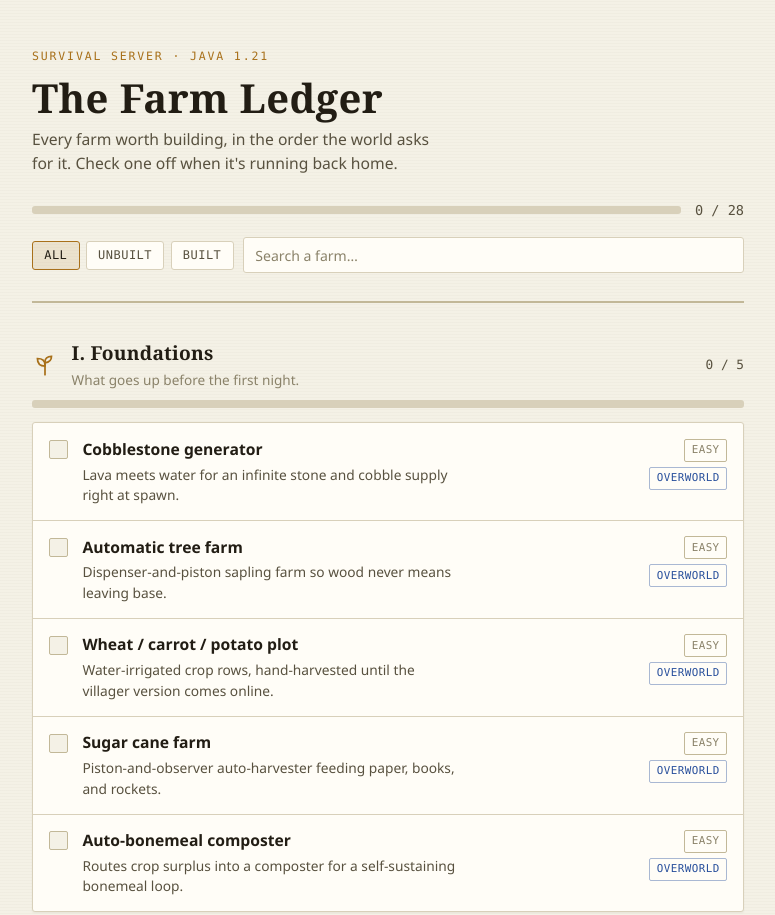
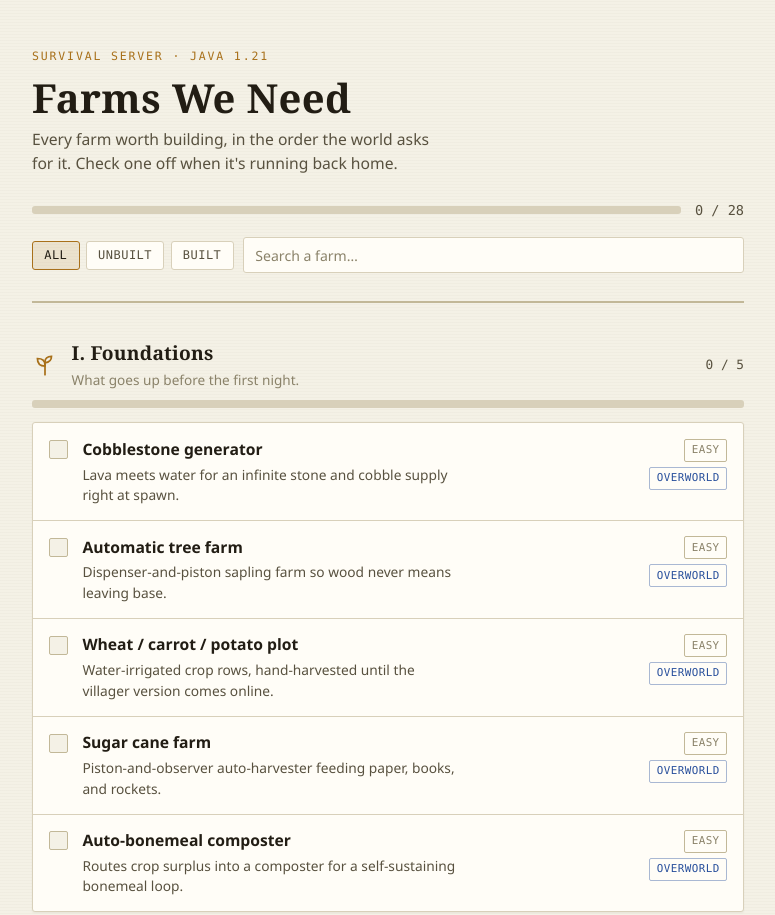
Before and after one commit to BraydoCoder/Minecraft-Code, a plain HTML site: page farm-ledger/index.html in a window 1280 px wide. Shown: the top 915 px of the page, without its empty margins (252-1027 px from the left). Drawn offline with Linux system fonts and the light colour scheme.

Commit message:
Rename Farm Ledger page title to "Farms We Need"
Co-Authored-By: Claude Sonnet 5 <noreply@anthropic.com>

```diff
--- a/farm-ledger/index.html
+++ b/farm-ledger/index.html
@@ -3,7 +3,7 @@
 <head>
 <meta charset="utf-8" />
 <meta name="viewport" content="width=device-width, initial-scale=1" />
-<title>The Farm Ledger — 1.21 Survival Server</title>
+<title>Farms We Need — 1.21 Survival Server</title>
 <meta name="description" content="A checklist of every farm to build on the server, organized by survival progression tier." />
 <style>
   :root {
@@ -405,7 +405,7 @@
   <header class="site-header">
     <div>
       <div class="eyebrow">Survival Server &middot; Java 1.21</div>
-      <h1>The Farm Ledger</h1>
+      <h1>Farms We Need</h1>
       <p class="dek">Every farm worth building, in the order the world asks for it. Check one off when it's running back home.</p>
     </div>
     <div class="overall">
```
